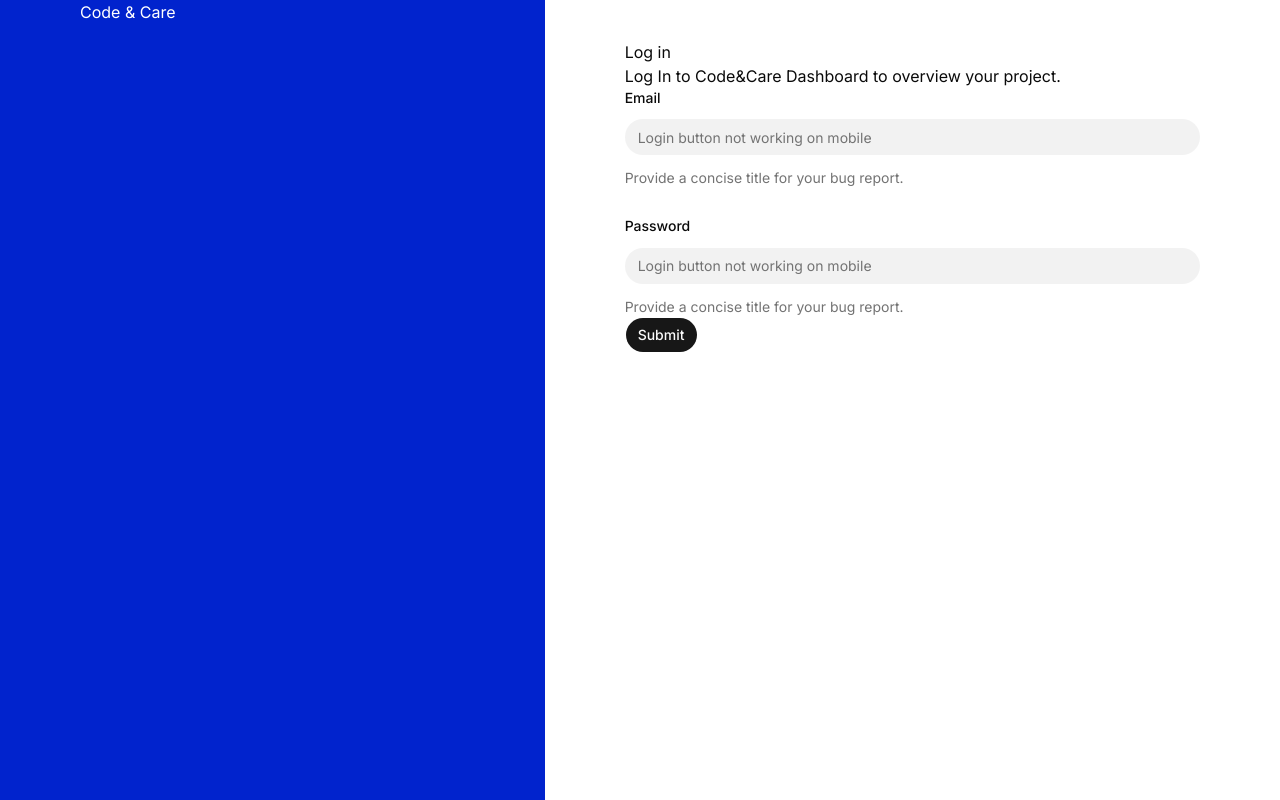
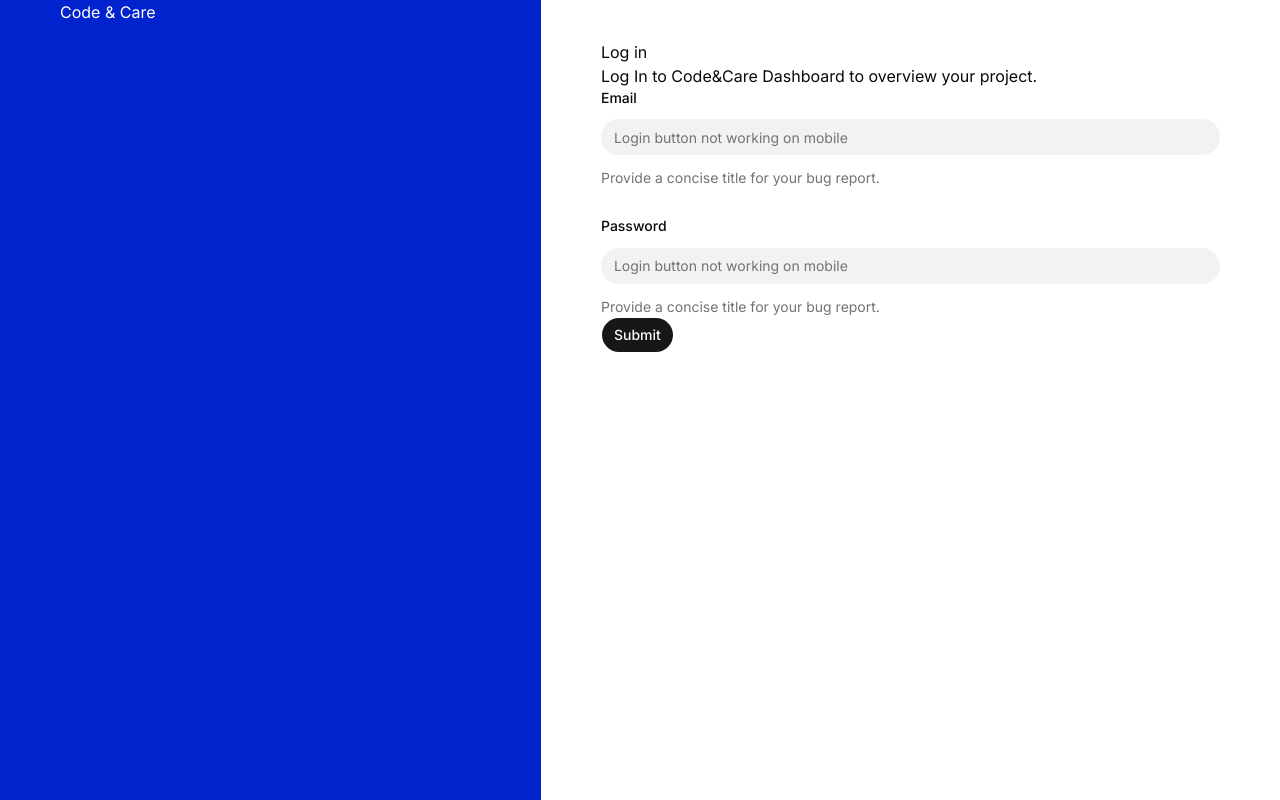
Before and after one commit to Williancc1557/code-care-front-next, a Next.js app: page /auth/login in a window 1280 px wide. Built offline with nearby package versions, Linux system fonts and the light colour scheme.

Commit message:
feat: change auth components padding

```diff
--- a/src/app/auth/_components/LeftAuthSide.tsx
+++ b/src/app/auth/_components/LeftAuthSide.tsx
@@ -1,6 +1,6 @@
 export function LeftAuthSide() {
   return (
-    <section className="h-screen flex w-[71%] bg-[#0123cd] text-white px-20">
+    <section className="h-screen flex w-[71%] bg-[#0123cd] text-white px-15">
       <span>Code & Care</span>
     </section>
   );
--- a/src/app/auth/login/page.tsx
+++ b/src/app/auth/login/page.tsx
@@ -36,7 +36,7 @@ export default function Login() {
   });
 
   return (
-    <section className="w-full px-20 mt-10">
+    <section className="w-full px-15 mt-10">
       <span>Log in</span>
       <p>Log In to Code&Care Dashboard to overview your project.</p>
 
--- a/src/app/auth/logout/page.tsx
+++ b/src/app/auth/logout/page.tsx
@@ -1,3 +1,3 @@
 export default function Logout() {
-  return <section className="w-full px-20">hello 2 </section>;
+  return <section className="w-full px-15">hello 2 </section>;
 }
```
